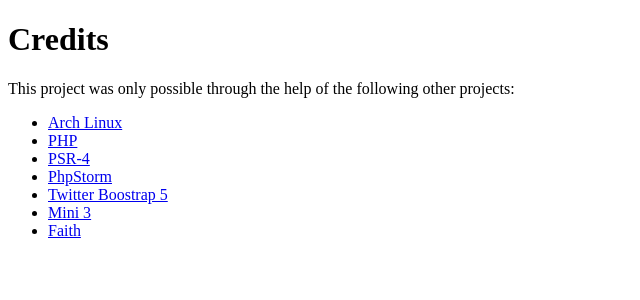
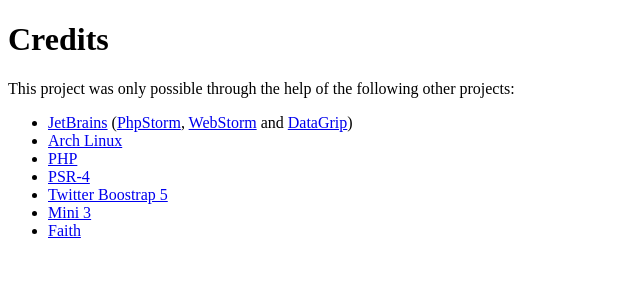
Before and after one commit to sistematico/php-mvc-users, a PHP site: page /credits.php in a window 1280 px wide. Shown: the part 62-362 px from the top of the page, without its empty margins (0-640 px from the left). Run offline with PHP 8.4, Linux system fonts and the light colour scheme; some libraries are stand-ins or nearby versions.

Commit message:
Autocommit por GitHub: alterações: add 'app/view/pages/credits.php'

```diff
--- a/app/view/pages/credits.php
+++ b/app/view/pages/credits.php
@@ -12,10 +12,10 @@
     <p class="lead">
         This project was only possible through the help of the following other projects:
         <ul>
+            <li><a href="https://www.jetbrains.com" target="_blank">JetBrains</a> (<a href="https://www.jetbrains.com/phpstorm/" target="_blank">PhpStorm</a>, <a href="https://www.jetbrains.com/webstorm/" target="_blank">WebStorm</a> and <a href="https://www.jetbrains.com/datagrip/" target="_blank">DataGrip</a>)</li>
             <li><a href="https://www.archlinux.org" target="_blank">Arch Linux</a></li>
             <li><a href="https://php.net" target="_blank">PHP</a></li>
             <li><a href="https://github.com/php-fig/fig-standards/blob/master/accepted/PSR-4-autoloader-examples.md" target="_blank">PSR-4</a></li>
-            <li><a href="https://www.jetbrains.com/phpstorm/" target="_blank">PhpStorm</a></li>
             <li><a href="https://getbootstrap.com" target="_blank">Twitter Boostrap 5</a></li>
             <li><a href="https://github.com/panique/mini3" target="_blank">Mini 3</a></li>
             <li><a href="https://en.wikipedia.org/wiki/Faith" target="_blank">Faith</a></li>
```
